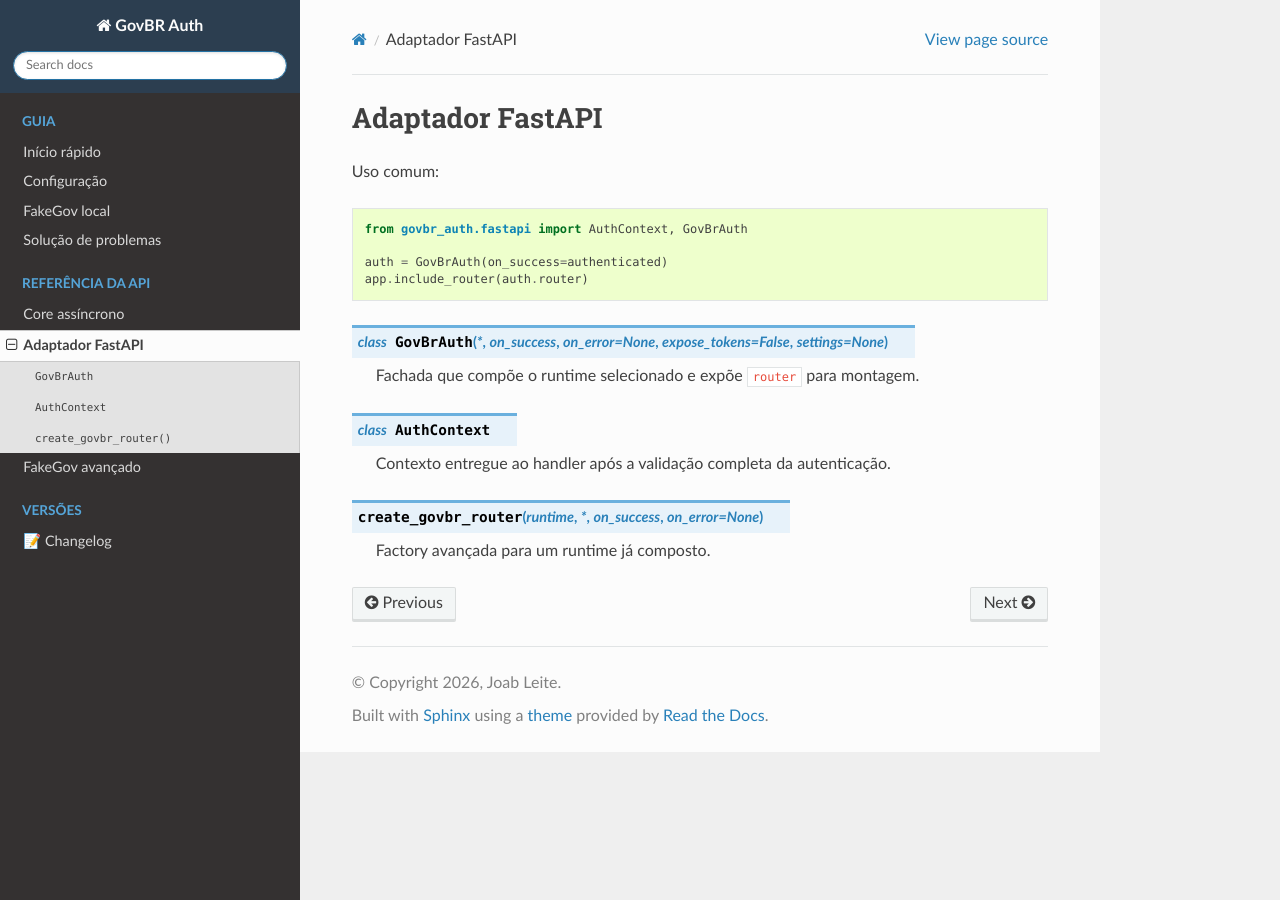
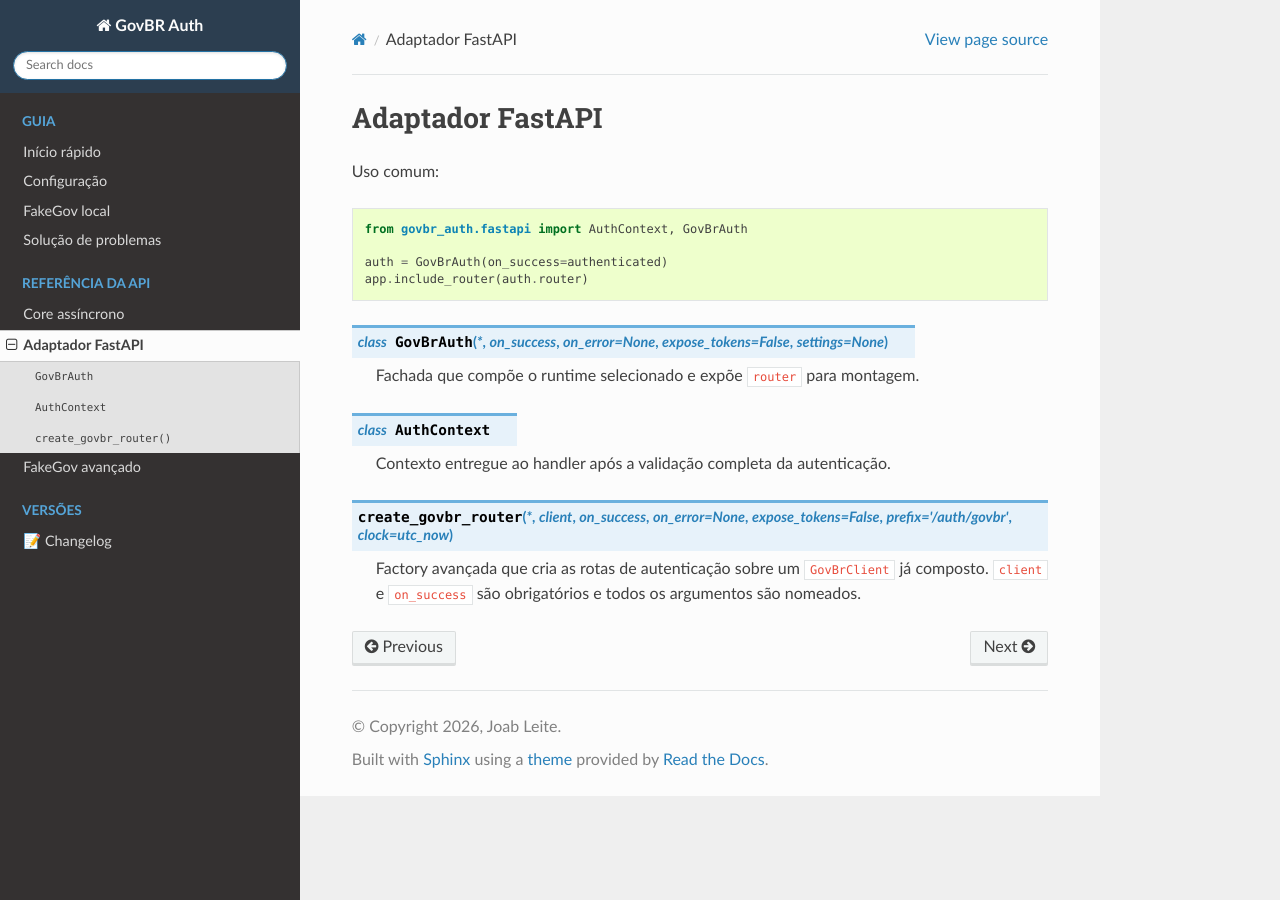
Before and after one commit to cereja-project/govbr_auth, a Sphinx documentation site: the page built from docs/api/fastapi.rst, in a window 1280 px wide. Built offline with Sphinx 7.4.7 and the Read the Docs theme 3.1.0, drawn with Linux system fonts in a browser that asks for light colours.

Commit message:
docs(api): correct advanced factory signatures

```diff
--- a/docs/api/fake-govbr.rst
+++ b/docs/api/fake-govbr.rst
@@ -21,10 +21,10 @@ e use ``GovBrAuth``; as factories abaixo atendem topologias avançadas.
 
 .. autoclass:: govbr_auth.fake.InMemoryFakeUserStore
 
-.. py:function:: create_fake_govbr_router(runtime, *, prefix=None, credential_authenticator=None)
+.. py:function:: create_fake_govbr_router(runtime, *, prefix=None, credential_authenticator=None, automatic_subject=None, clock=utc_now)
 
    Cria as rotas ASGI de um runtime FakeGov existente.
 
-.. py:function:: create_fake_govbr_app(runtime, *, credential_authenticator=None)
+.. py:function:: create_fake_govbr_app(runtime, *, credential_authenticator=None, automatic_subject=None, clock=utc_now)
 
    Cria uma aplicação ASGI de provedor separado para uso avançado.
--- a/docs/api/fastapi.rst
+++ b/docs/api/fastapi.rst
@@ -18,6 +18,8 @@ Uso comum:
 
    Contexto entregue ao handler após a validação completa da autenticação.
 
-.. py:function:: create_govbr_router(runtime, *, on_success, on_error=None)
+.. py:function:: create_govbr_router(*, client, on_success, on_error=None, expose_tokens=False, prefix="/auth/govbr", clock=utc_now)
 
-   Factory avançada para um runtime já composto.
+   Factory avançada que cria as rotas de autenticação sobre um
+   ``GovBrClient`` já composto. ``client`` e ``on_success`` são obrigatórios
+   e todos os argumentos são nomeados.
```
